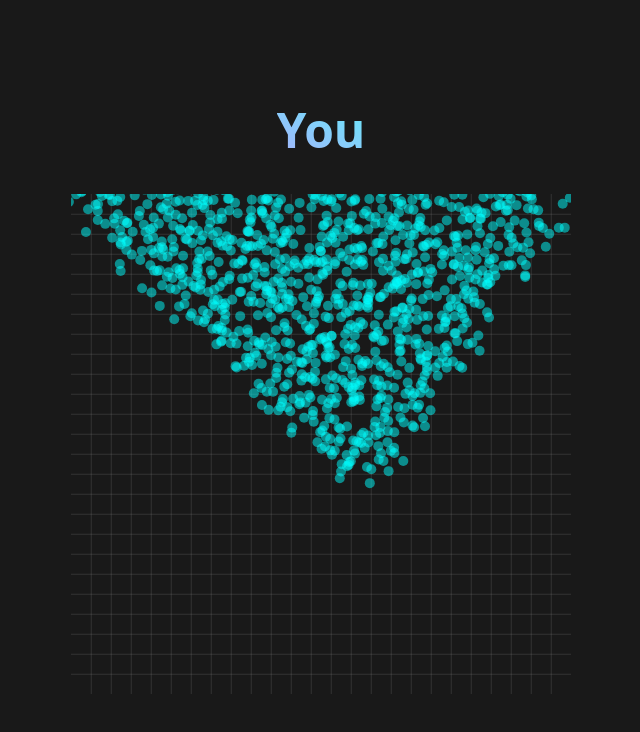
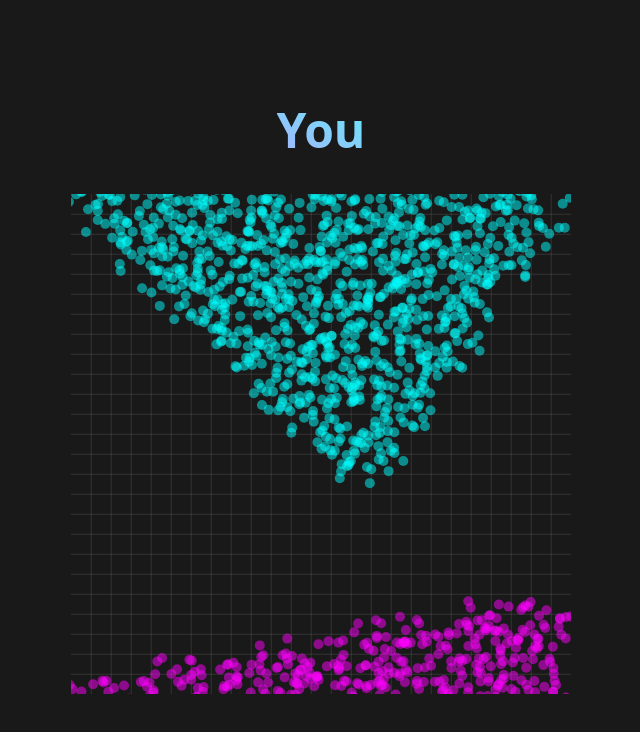
Before and after one commit to ericleonen/are-you-faster-than-a-neural-network, a Next.js app: page /levels/1 in a window 1280 px wide. Shown: the top 732 px of the page, without its empty margins (319-959 px from the left). Built offline with nearby package versions, Linux system fonts and the light colour scheme.

Commit message:
Fix shapes inside shapes

```diff
--- a/src/components/DrawCanvas.tsx
+++ b/src/components/DrawCanvas.tsx
@@ -1,12 +1,13 @@
 import React, { useEffect, useRef, useState } from "react";
-import { getDistanceBetweenPoints, shape, checkPointInsidePolygon, line, checkLinesIntersect } from "@/utils/polygons";
+import { getDistanceBetweenPoints, shape, line, checkLinesIntersect } from "@/utils/polygons";
 
 interface DrawCanvasProps {
     shapes: shape[],
-    setShapes: any
+    setShapes: any,
+    categorizePoints: any
 };
 
-const DrawCanvas = ({ shapes, setShapes }: DrawCanvasProps) => {
+const DrawCanvas = ({ shapes, setShapes, categorizePoints }: DrawCanvasProps) => {
     // implement point and click polygon generator
 
     const [origin, setOrigin] = useState<[number, number] | null>(null);
@@ -27,13 +28,23 @@ const DrawCanvas = ({ shapes, setShapes }: DrawCanvasProps) => {
     }, [origin, setOrigin]);
 
     useEffect(() => {
+        if (currentShape.length === 0) {
+            categorizePoints();
+        }
+    }, [currentShape]);
+
+    useEffect(() => {
         clearCanvas();
 
         // draw shapes
-        shapes.forEach(({ vertices }) => {
+        shapes.forEach(({ vertices, indigoCount, cyanCount }) => {
+            let color = "white";
+            if (cyanCount > indigoCount) color = "cyan";
+            else if (indigoCount > cyanCount) color = "indigo";
+
             for (let p = 0; p < vertices.length; p++) {
-                if (p === 0) drawLine(vertices[vertices.length - 1], vertices[0]);
-                else drawLine(vertices[p - 1], vertices[p]);
+                if (p === 0) drawLine(vertices[vertices.length - 1], vertices[0], color);
+                else drawLine(vertices[p - 1], vertices[p], color);
             }
         });
 
@@ -107,8 +118,8 @@ const DrawCanvas = ({ shapes, setShapes }: DrawCanvasProps) => {
                 };
 
                 setShapes((shapes: shape[]) => [
-                    newShape,
-                    ...shapes
+                    ...shapes,
+                    newShape
                 ]);
                 setCurrentShape([]);
             }
@@ -120,17 +131,22 @@ const DrawCanvas = ({ shapes, setShapes }: DrawCanvasProps) => {
         }
     };
 
-    const drawLine = (prev: [number, number] | null, curr: [number, number]) => {
+    const drawLine = (prev: [number, number] | null, curr: [number, number], color: string = "white") => {
         const canvas = canvasRef.current;
         const context = canvas?.getContext("2d");
+
+        if (color === "cyan") color = "#42E0D1"
+        if (color === "indigo") color = "#8B66FF";
 
         if (canvas && context && prev) {
             context.beginPath();
             context.moveTo(prev[0], prev[1]);
             context.lineTo(curr[0], curr[1]);
-            context.lineWidth = 5;
+            context.lineWidth = 7;
             context.lineCap = "round";
-            context.strokeStyle = "white";
+            context.strokeStyle = color;
+            context.shadowBlur = 15;
+            context.shadowColor = color;
             context.stroke();
             context.closePath();
         }
--- a/src/components/PlayerCanvas.tsx
+++ b/src/components/PlayerCanvas.tsx
@@ -3,15 +3,14 @@ import DrawCanvas from "@/components/DrawCanvas";
 import { dataPoint } from "@/utils/data";
 import { generateDataShape } from "@/utils/dataGen";
 import { useEffect, useState } from "react";
-import { getTopLeftAndBottomRight, shape } from "@/utils/polygons";
+import { checkPointInsidePolygon, getTopLeftAndBottomRight, shape } from "@/utils/polygons";
 
 const PlayerCanvas = () => {
     const [dataPoints, setDataPoints] = useState<dataPoint[]>([]);
     const [shapes, setShapes] = useState<shape[]>([]);
 
     useEffect(() => {
-        setDataPoints(
-            generateDataShape(
+        const dataShape1 = generateDataShape(
             [
                 [0, 0],
                 [300, 300],
@@ -22,13 +21,73 @@ const PlayerCanvas = () => {
                 maxDist: 20,
                 color: "cyan"
             }
-            )
         );
+
+        const dataShape2 = generateDataShape(
+            [
+                [0, 500],
+                [500, 500],
+                [500, 400]
+            ],
+            {
+                numPoints: 5,
+                maxDist: 20,
+                color: "indigo"
+            }
+        );
+
+        setDataPoints(dataShape1.concat(dataShape2));
     }, []);
+
+    const categorizePoints = () => {
+        const dataPoints_ = dataPoints;
+        const shapes_ = shapes;
+
+        for (let dataPointIndex = 0; dataPointIndex < dataPoints.length; dataPointIndex++) {
+            const dataPoint = dataPoints[dataPointIndex];
+
+            let minDist = Number.MAX_SAFE_INTEGER;
+            let minShapeIndex = -1;
+
+            for (let shapeIndex = 0; shapeIndex < shapes.length; shapeIndex++) {
+                const shape = shapes[shapeIndex];
+
+                const dist = checkPointInsidePolygon(shape.vertices, dataPoint.coord, true);
+                if (dist >= 0 && typeof dist === 'number') {
+                    if (dist < minDist) {
+                        minDist = dist;
+                        minShapeIndex = shapeIndex;
+                    }
+                };
+            }
+
+            if (minShapeIndex >= 0 && dataPoint.shapeIndex !== minShapeIndex) {
+                const oldShapeIndex = dataPoint.shapeIndex;
+
+                if (dataPoint.color === 'cyan') {
+                    shapes_[minShapeIndex].cyanCount++;
+
+                    if (oldShapeIndex >= 0) shapes_[oldShapeIndex].cyanCount--;
+                }
+                else {
+                    shapes_[minShapeIndex].indigoCount++;
+                    if (oldShapeIndex >= 0) shapes_[oldShapeIndex].indigoCount--;
+                }
+
+                dataPoints_[dataPointIndex].shapeIndex = minShapeIndex;
+                dataPoints_[dataPointIndex].distance = minDist;
+            }
+        }
+
+        console.log(shapes_);
+
+        setDataPoints(dataPoints_);
+        setShapes(shapes_);
+    };
 
     return (
         <div className="relative">
-            <DrawCanvas setShapes={setShapes} shapes={shapes} />
+            <DrawCanvas setShapes={setShapes} shapes={shapes} categorizePoints={categorizePoints}/>
             <DataCanvas dataPoints={dataPoints}/>
         </div>
     );
--- a/src/utils/data.tsx
+++ b/src/utils/data.tsx
@@ -66,5 +66,7 @@ export const drawData = (canvas: HTMLCanvasElement | null, dataOptions: dataOpti
 
 export interface dataPoint {
     coord: [number, number],
-    color: "cyan" | "indigo"
+    color: "cyan" | "indigo",
+    distance: number,
+    shapeIndex: number
 };
--- a/src/utils/dataGen.tsx
+++ b/src/utils/dataGen.tsx
@@ -34,7 +34,9 @@ export const generateDataCenter = (center: [number, number], centerOptions: cent
 
         dataPoints.push({
             coord,
-            color
+            color,
+            distance: Number.MAX_SAFE_INTEGER,
+            shapeIndex: -1
         });
     }
 
@@ -50,7 +52,6 @@ export const generateDataShape = (vertices: number[][], centerOptions: centerOpt
     let dataPoints: dataPoint[] = [];
 
     const { topLeft, bottomRight } = getTopLeftAndBottomRight(vertices);
-
     const { maxDist } = centerOptions;
 
     for (let x = topLeft[0]; x < bottomRight[0] + maxDist; x += maxDist) {
--- a/src/utils/polygons.tsx
+++ b/src/utils/polygons.tsx
@@ -4,14 +4,14 @@ export interface line {
 };
 
 // ray starts from left end of canvas (x = 0)
-const checkRayIntersects = (line: line, ray: number[]): boolean => {
+const checkRayIntersects = (line: line, ray: number[]): number => {
     const { from, to } = line;
 
     const slope = (to[0] - from[0]) / (to[1] - from[1]);
 
-    if (to[1] - from[1] === 0) return false;
-    else if(to[0] - from[0] === 0) {
-        return to[0] <= ray[0];
+    if (to[1] - from[1] === 0) return -1;
+    else if (to[0] - from[0] === 0) {
+        return (to[0] <= ray[0]) ? ray[0] - to[0] : - 1;
     }
 
     const intersectX = (ray[1] - from[1]) * slope + from[0];
@@ -19,7 +19,7 @@ const checkRayIntersects = (line: line, ray: number[]): boolean => {
     const minX = Math.min(from[0], to[0]);
     const maxX = Math.min(Math.max(from[0], to[0]), ray[0]);
 
-    return intersectX >= minX && intersectX <= maxX;
+    return (intersectX >= minX && intersectX <= maxX) ? ray[0] - intersectX : -1;
 };
 
 export const checkLinesIntersect = (line1: line, line2: line): boolean => {
@@ -102,8 +102,9 @@ export const checkLinesIntersect = (line1: line, line2: line): boolean => {
     }
 };
 
-export const checkPointInsidePolygon = (vertices: number[][], point: number[]): boolean => {
+export const checkPointInsidePolygon = (vertices: number[][], point: [number, number], getDistance: boolean = false): boolean | number => {
     let count = 0;
+    let minDist = Number.MAX_SAFE_INTEGER;
 
     for (let i = 0; i < vertices.length; i++) {
         let j = i + 1;
@@ -117,10 +118,19 @@ export const checkPointInsidePolygon = (vertices: number[][], point: number[]):
             to: vertices[j]
         };
 
-        if (checkRayIntersects(line, point)) count++;
+        const dist = checkRayIntersects(line, point);
+        if (dist >= 0) {
+            count++;
+            minDist = Math.min(minDist, dist);
+        }
     }
 
-    return count % 2 === 1;
+    if (count % 2 === 1) {
+        return getDistance ? minDist : true;
+    }
+    else {
+        return getDistance ? -1 : false;
+    }
 };
 
 export const getTopLeftAndBottomRight = (vertices: number[][]): { topLeft: [number, number], bottomRight: [number, number] } => {
```
Lines whose indentation alone changed are shown as unchanged.
